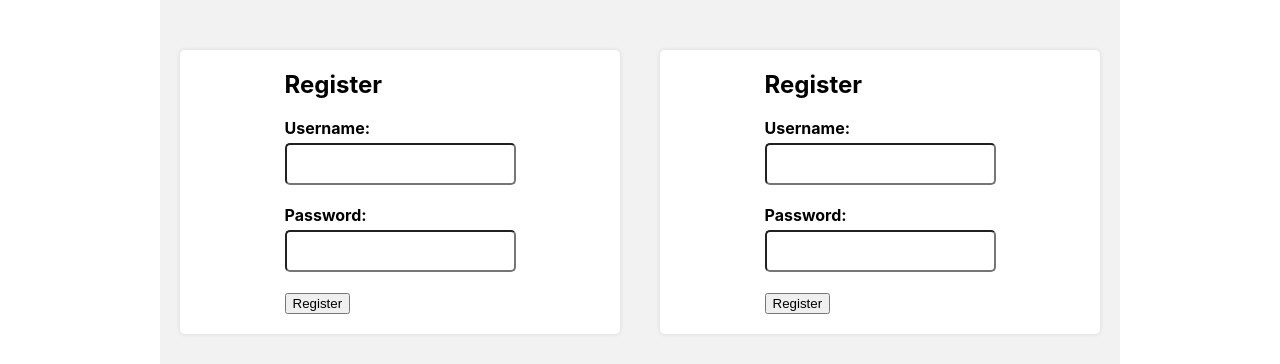
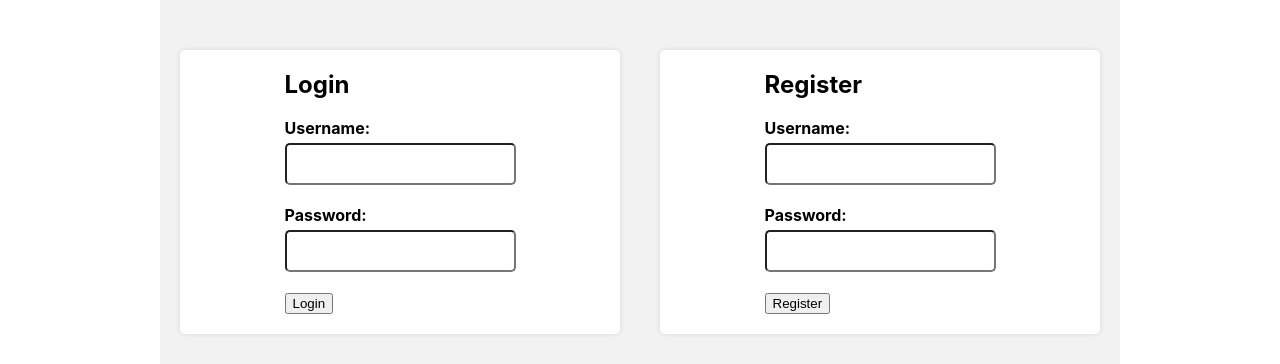
Before and after one commit to EmicJoykiller/Recipe-App, a React (Create React App) app in the folder client/: page /auth in a window 1280 px wide. Shown: the part 288-652 px from the top of the page. Built offline with nearby package versions, Linux system fonts and the light colour scheme.

Commit message:
Login and Registration implemented

```diff
--- a/client/src/components/navbar.js
+++ b/client/src/components/navbar.js
@@ -1,11 +1,24 @@
-import { Link } from "react-router-dom"
+import { Link } from "react-router-dom";
+import { useCookies } from 'react-cookie';
+import { useNavigate } from 'react-router-dom';
+
 
 
 export const Navbar = () => {
+    const [cookies, setCookies] = useCookies(["access_token"]);
+    const navigate = useNavigate();
+
+    const logout = () => {
+        setCookies("access_token", "");
+        window.localStorage.removeItem("userID");
+        navigate("/auth");
+    }
+
     return <div className="navbar">
         <Link to="/" >Home</Link>
         <Link to="/create-recipe" >Create Recipe</Link>
         <Link to="/saved-recipe" >Saved Recipes</Link>
-        <Link to="/auth" >Login / register</Link>
+        {!cookies.access_token ? (<Link to="/auth" >Login / register</Link>) : <button onClick={logout} >Logout</button>}
+
     </div>
 }
--- a/client/src/pages/auth.js
+++ b/client/src/pages/auth.js
@@ -1,4 +1,7 @@
 import { useState } from "react";
+import axios from 'axios';
+import { useCookies } from 'react-cookie';
+import { useNavigate } from 'react-router-dom'
 
 export const Auth = () => {
     return <div className="auth">
@@ -12,7 +15,25 @@
     const [username, setUsername] = useState("");
     const [password, serPassword] = useState("");
 
-    return <Form username={username} setUsername={setUsername} password={password} serPassword={serPassword} />
+    const [_, setCookies] = useCookies(["access_token"])
+    const navigate = useNavigate();
+
+
+    const onSubmit = async (event) => {
+        event.preventDefault();
+        try {
+            const response = await axios.post("http://localhost:3001/auth/register", { username, password });
+            setCookies("access_token", response.data.token);
+            window.localStorage.setItem("userID", response.data.userID);
+            navigate("/");
+
+
+        } catch (err) {
+            console.error(err);
+        }
+    }
+
+    return <Form onSubmit={onSubmit} username={username} setUsername={setUsername} password={password} serPassword={serPassword} label="Login" />
 };
 
 
@@ -20,28 +41,37 @@
 
     const [username, setUsername] = useState("");
     const [password, serPassword] = useState("");
+    const onSubmit = async (event) => {
+        event.preventDefault();
+        try {
+            await axios.post("http://localhost:3001/auth/register", { username, password });
+            alert("Registration Completed! Login Now")
+        } catch (err) {
+            console.error(err);
+        }
+    }
 
-    return <Form username={username} setUsername={setUsername} password={password} serPassword={serPassword} />
+    return <Form onSubmit={onSubmit} username={username} setUsername={setUsername} password={password} serPassword={serPassword} label="Register" />
 };
 
 
 
 
 
-const Form = ({ username, setUsername, password, serPassword }) => {
+const Form = ({ username, setUsername, password, serPassword, label, onSubmit }) => {
     return <div className="auth-container">
-        <form>
-            <h2> Register </h2>
+        <form onSubmit={onSubmit}>
+            <h2> {label} </h2>
             <div className="form-group">
                 <label htmlFor="username">Username:</label>
                 <input type="text" id="username" value={username} onChange={(event) => setUsername(event.target.value)} />
             </div>
             <div className="form-group">
                 <label htmlFor="username">Password:</label>
-                <input type="text" id="password" value={password} onChange={(event) => serPassword(event.target.value)} />
+                <input type="password" id="password" value={password} onChange={(event) => serPassword(event.target.value)} />
             </div>
 
-            <button type="submit">Register</button>
+            <button type="submit">{label}</button>
         </form>
     </div>
 }
```
